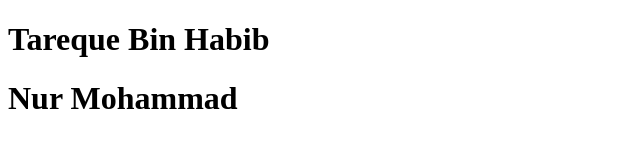
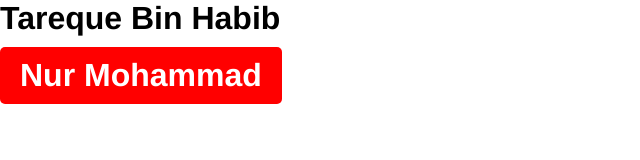
Before and after one commit to tareque-bin-habib/testy-friend, a plain HTML site: page index.html in a window 1280 px wide. Shown: the whole page, without its empty margins (0-640 px from the left). Drawn offline with Linux system fonts and the light colour scheme.

Commit message:
nur is pusing his code

```diff
--- a/index.html
+++ b/index.html
@@ -1,15 +1,14 @@
 <!DOCTYPE html>
 <html lang="en">
+  <head>
+    <meta charset="UTF-8" />
+    <meta name="viewport" content="width=device-width, initial-scale=1.0" />
+    <title>Document</title>
+    <link rel="stylesheet" href="style.css" />
+  </head>
 
-<head>
-    <meta charset="UTF-8">
-    <meta name="viewport" content="width=device-width, initial-scale=1.0">
-    <title>Document</title>
-</head>
-
-<body>
+  <body>
     <h1>Tareque Bin Habib</h1>
-    <h1>Nur Mohammad</h1>
-</body>
-
+    <h1 class="nur">Nur Mohammad</h1>
+  </body>
 </html>
--- /dev/null
+++ b/style.css
@@ -0,0 +1,14 @@
+* {
+  padding: 0;
+  margin: 0;
+  box-sizing: border-box;
+  font-family: Helvetica;
+}
+.nur {
+  background-color: red;
+  color: white;
+  display: inline-block;
+  padding: 10px 20px;
+  border-radius: 5px;
+  margin-top: 10px;
+}
```
